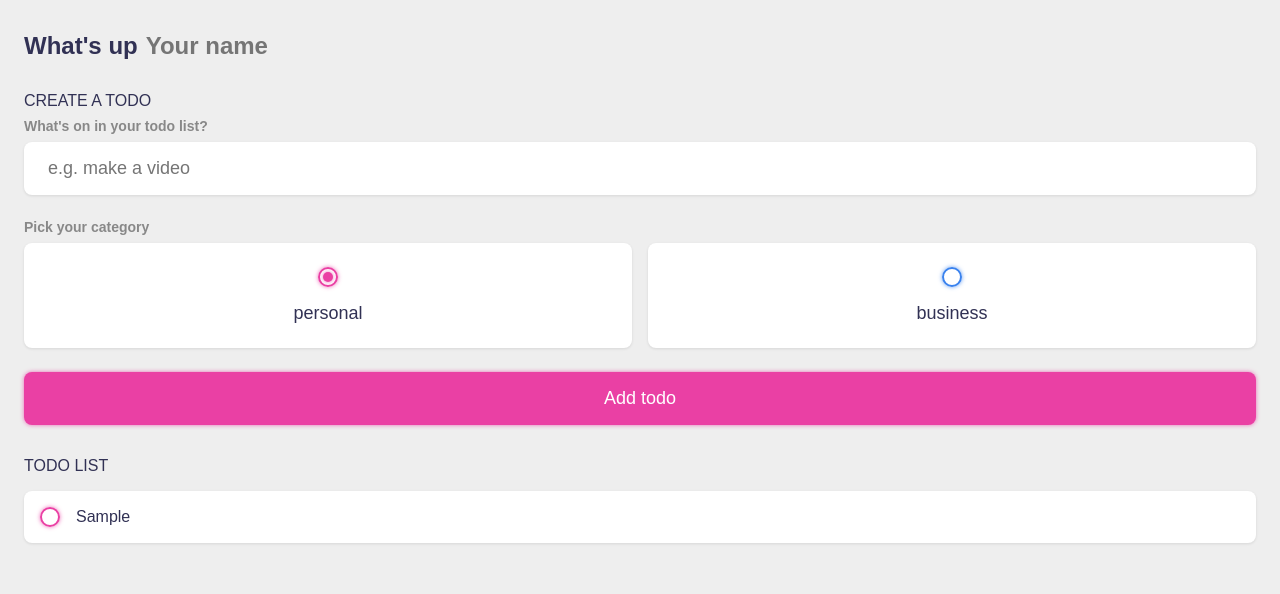
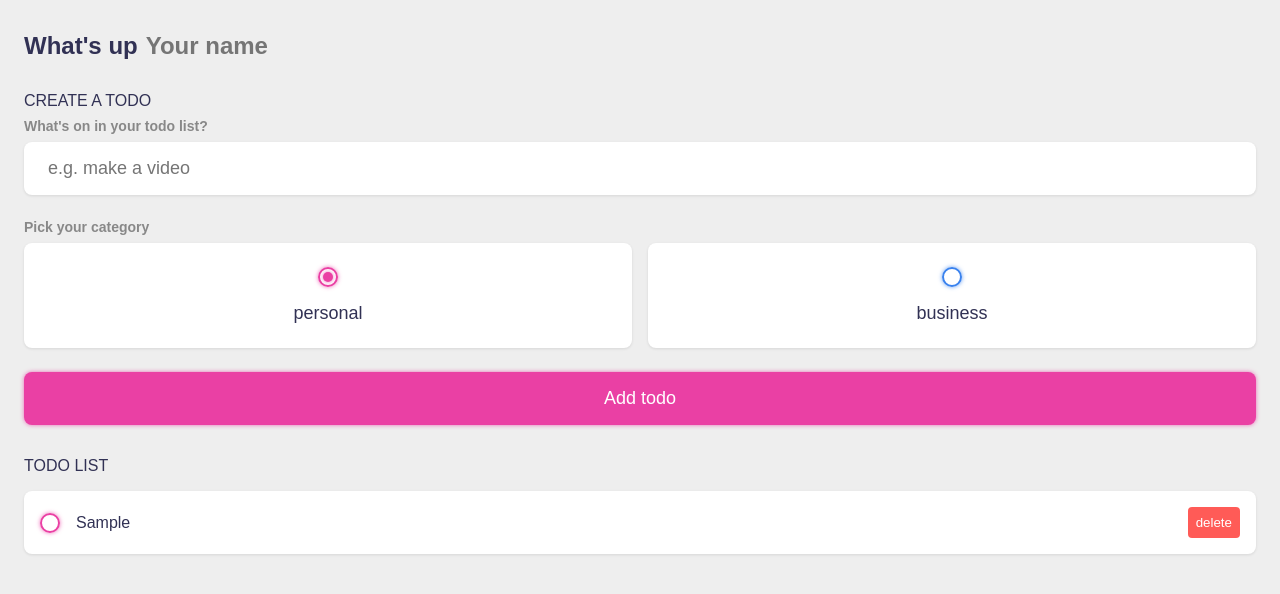
Before and after one commit to emilynakano/todo-front, a Vue app: page / in a window 1280 px wide. Both pictures are taken after typing "Sample" into the empty fields and a click on the input "Add todo". Shown: the top 594 px of the page. Built offline with nearby package versions, Linux system fonts and the light colour scheme.

Commit message:
feat: delete a todo

```diff
--- a/src/views/HomeView.vue
+++ b/src/views/HomeView.vue
@@ -4,6 +4,7 @@ import { ref, watch, onMounted, type Ref } from "vue";
 type Category = "personal" | "business" | "";
 
 interface ITodo {
+  id: number;
   content: string;
   category: Category;
   done: boolean;
@@ -14,13 +15,20 @@ const todo_category: Ref<Category> = ref("personal");
 const todo_name: Ref<string> = ref("");
 const todos: Ref<ITodo[]> = ref([]);
 
+let id = 0;
 function addTodo() {
   todos.value.push({
+    id,
     content: todo_name.value,
     category: todo_category.value,
     done: false,
   });
+  id++;
   todo_name.value = "";
+}
+
+function Delete(todo: ITodo) {
+  todos.value = todos.value.filter((t) => t.id !== todo.id);
 }
 const Submit = () => {};
 
@@ -72,7 +80,7 @@ onMounted(() => {
       <div class="list">
         <div
           v-for="todo in todos"
-          :key="todo.content"
+          :key="todo.id"
           :class="`todo-item ${todo.done && 'done'}`"
         >
           <label>
@@ -82,6 +90,9 @@ onMounted(() => {
           <div class="todo-content">
             {{ todo.content }}
           </div>
+          <div class="actions">
+            <button @click="Delete(todo)" class="delete">delete</button>
+          </div>
         </div>
       </div>
     </section>
```
